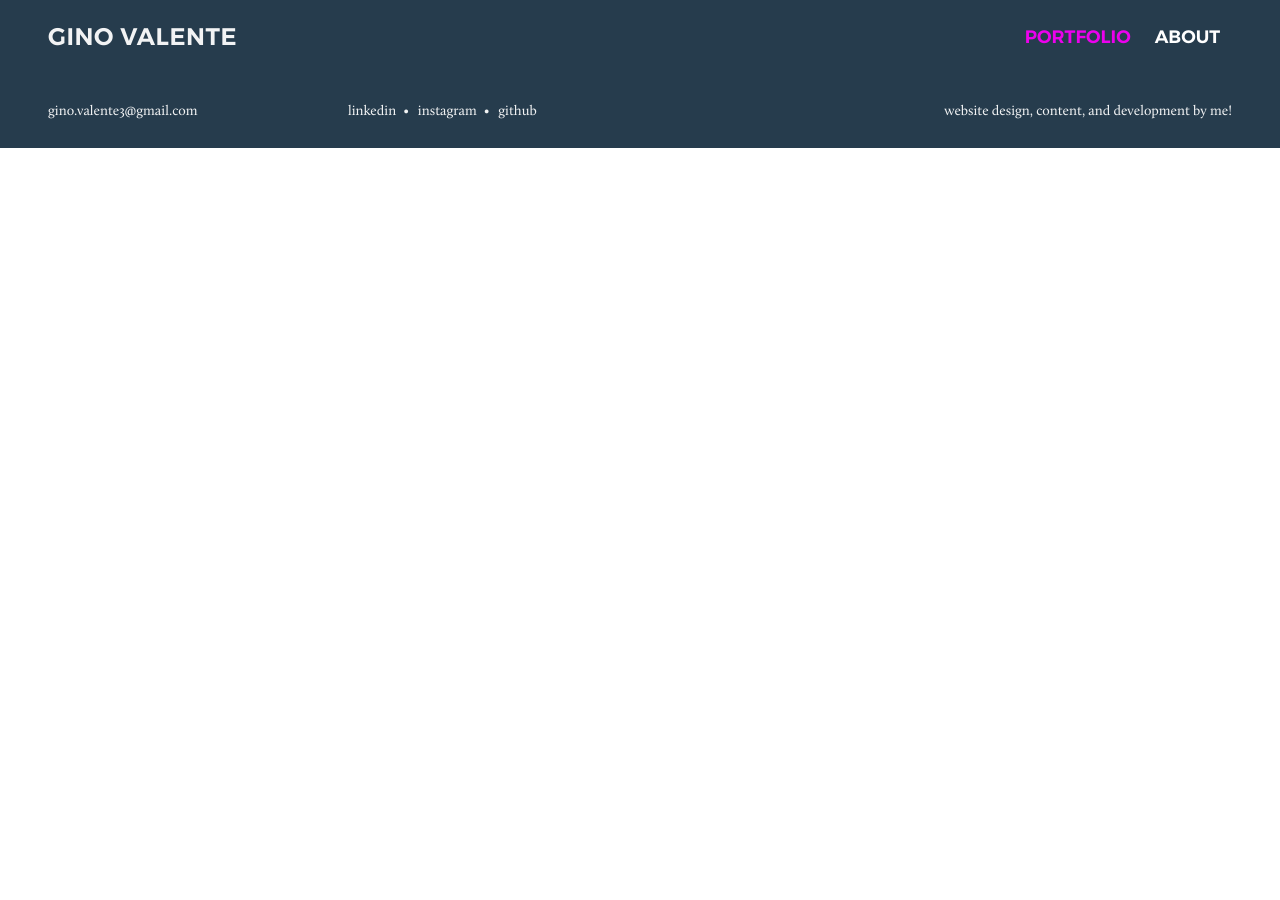
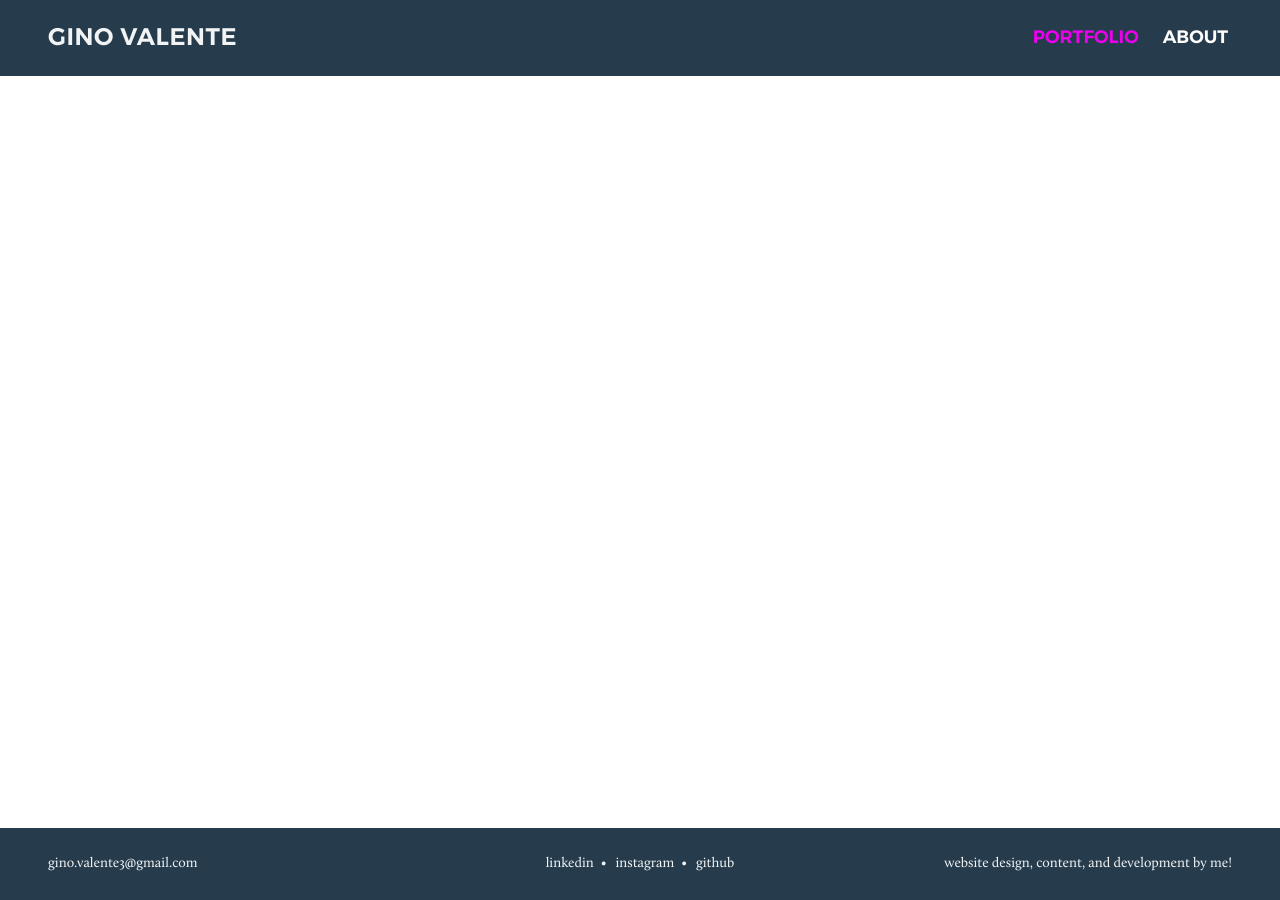
Before and after one commit to gvalente/portfolio, a Jekyll site: the page built from index.md, in a window 1280 px wide. Built offline with Jekyll 4.4.1, drawn with Linux system fonts in a browser that asks for light colours.

Commit message:
Refactored header and footer using helper functions from flex_grid, thanks @cmcclure! Validated full width content approach.

```diff
--- a/_includes/footer.html
+++ b/_includes/footer.html
@@ -1,11 +1,11 @@
 <footer class="full-width full-width--base_color">
   <div class="wrapper site-footer grid-row">
-    <p class="email col-sm-12 col-med-3">gino.valente3@gmail.com</p>
-    <div class="col-sm-12 col-med-4">
+    <p class="email col-sm-12 center-sm col-lrg-4 start-lrg">gino.valente3@gmail.com</p>
+    <div class="col-sm-12 center-sm col-lrg-4">
       <a class="social-item" href="#">linkedin</a>
       <a class="social-item" href="#">instagram</a>
       <a class="social-item" href="#">github</a>
     </div>
-    <p class="copyright col-sm-12 col-med-5">website design, content, and development by me!</p>
+    <p class="copyright col-sm-12 center-sm col-lrg-4 end-lrg">website design, content, and development by me!</p>
   </div>
 </footer>
--- a/_includes/header.html
+++ b/_includes/header.html
@@ -1,11 +1,11 @@
 <header class="full-width full-width--base_color">
-  <div class="wrapper site-header grid-row">
-    <div class="col-sm-12 col-med-6">
+  <div class="wrapper site-header grid-row middle-sm">
+    <div class="col-sm-12 center-sm col-med-6 start-med">
       <h3 class="site-title">Gino Valente</h3>
     </div>
-    <div class="nav-container col-sm-12 col-med-6">
-      <a class="nav-item active" href="#">Portfolio</a>
-      <a class="nav-item" href="#">About</a>
+    <div class="nav-container grid-row col-sm-12 center-sm col-med-6 end-med">
+      <a class="nav-item col-sm active" href="#">Portfolio</a>
+      <a class="nav-item col-sm" href="#">About</a>
     </div>
   </div>
 </header>
--- a/_sass/base.scss
+++ b/_sass/base.scss
@@ -11,12 +11,19 @@
   font-size: $font-body-size;
   line-height: $font-body-line-height;
   color: $color-base;
+  display: flex;
+  flex-direction: column;
+  min-height: 100vh;
+}
+
+main {
+  flex: 1;
 }
 
 .full-width {
   display: flex;
   justify-content: center;
-  width: 100%;
+  // width: 100%;
   background-color: #ffffff;
   &--base_color { background-color: $color-base; }
   &--text-zebra { background-color: rgba($color-base, 0.04); }
--- a/_sass/flex_grid.scss
+++ b/_sass/flex_grid.scss
@@ -80,7 +80,7 @@
 
   .start-#{$namespace} {
     justify-content: flex-start;
-    text-align: start;
+    text-align: left;
   }
 
   .center-#{$namespace} {
@@ -90,7 +90,7 @@
 
   .end-#{$namespace} {
     justify-content: flex-end;
-    text-align: end;
+    text-align: right;
   }
 
   .top-#{$namespace} {
--- a/_sass/layout.scss
+++ b/_sass/layout.scss
@@ -2,24 +2,24 @@
 .site-header {
   background-color: $color-base;
   color: $color-white-alpha;
-  display: flex;
-  align-items: center;
+  // align-items: center;
 
-  & .site-title {
+  .site-title {
     padding: $std-padding*4 0;
     text-transform: uppercase;
   }
 
-  & .nav-container {
-    display: flex;
-    justify-content: flex-end;
+  .nav-container {
+    // display: flex;
+    // justify-content: flex-end;
 
-    & .nav-item {
+    .nav-item {
       font: 18px / 22px 'MontserratSemiBold';
       color: #fff;
       text-decoration: none;
       text-transform: uppercase;
       padding: 0 $std-padding * 2;
+      flex: 0;
 
       &.active { color: $color-accent2; }
       &:hover:not(.active) { color: $color-accent1; }
@@ -34,8 +34,9 @@
   font-size: 14px;
   color: $color-white-alpha !important;
   padding: $std-padding*3 0;
+  flex-direction: row-reverse;
 
-  & .social-item {
+  .social-item {
     color: $color-white-alpha;
     text-decoration: none;
 
@@ -46,8 +47,4 @@
       padding: 0 $std-padding 0 $std-padding * 1.2;
     }
   }
-
-  & .copyright {
-    text-align: right;
-  }
 }
```
Also changed, not shown: 4 other files.
